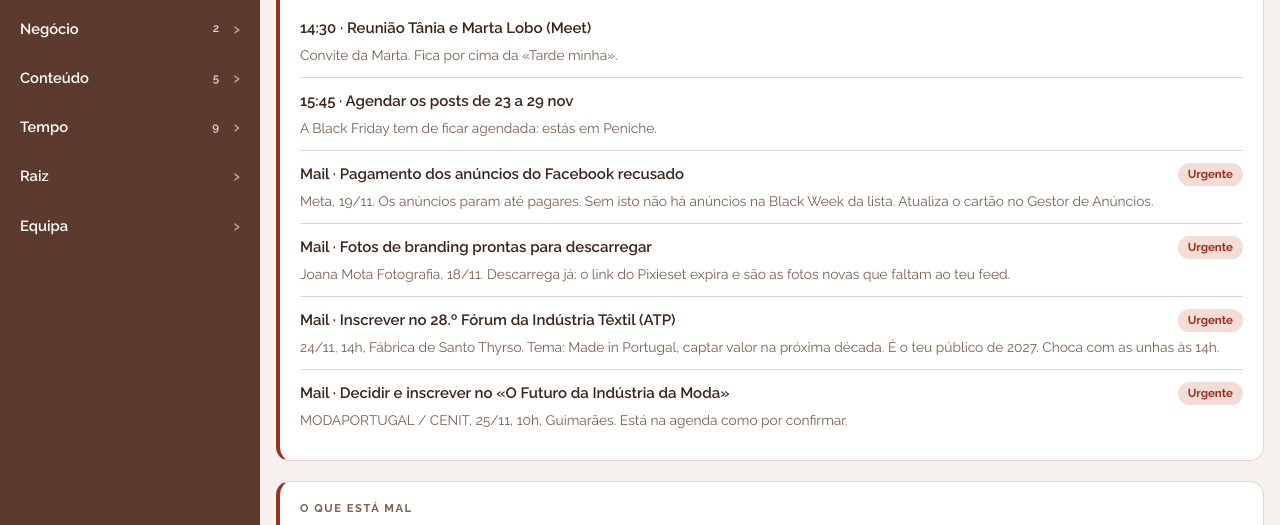
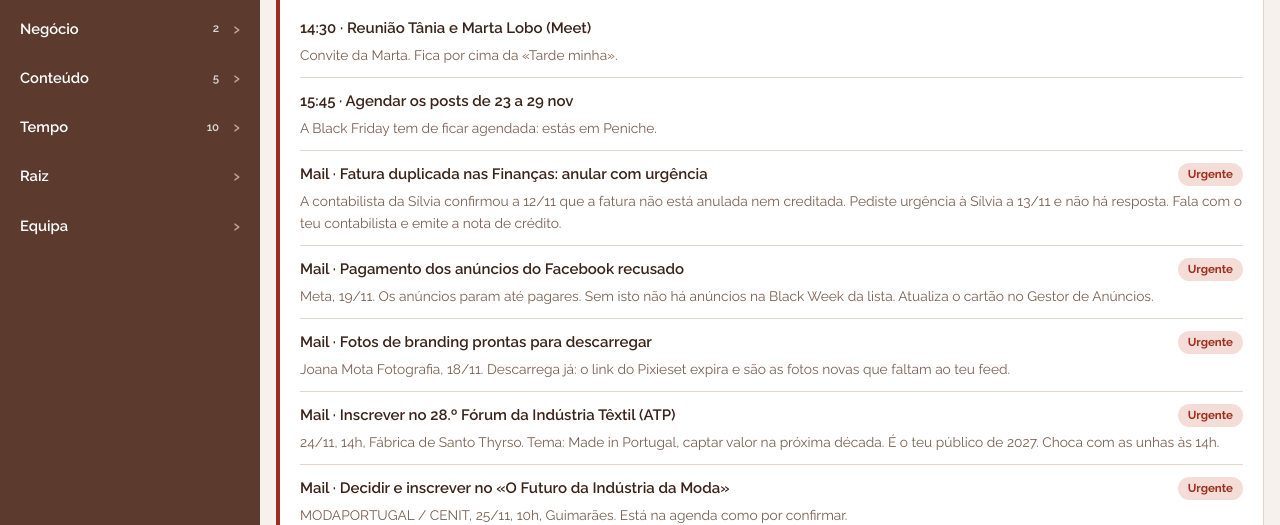
Before and after one commit to taniasilveiradigital-design/T-nia-Silveira, a plain HTML site: page central-fibra/central.html in a window 1280 px wide. Shown: the part 198-723 px from the top of the page. Drawn offline with nearby package versions, Linux system fonts and the light colour scheme; a web font is replaced by a local one.

Commit message:
Central FIBRA: dinheiro com despesas e alertas do email
Co-Authored-By: Claude Opus 5.5 <noreply@anthropic.com>
Claude-Session: https://claude.ai/code/session_01BM94MNg1fZUwfWwcj5CnWW

```diff
--- a/central-fibra/mail.json
+++ b/central-fibra/mail.json
@@ -1,49 +1,230 @@
 {
-"atualizado":"2026-11-20T12:15",
-"conta":"taniasilveira.digital@gmail.com",
-"resumo":"Dois assuntos urgentes: o pagamento dos anúncios do Facebook foi recusado e as fotos de branding estão prontas para descarregar. No setor, a semana é de eventos à porta: Fórum da ATP a 24/11 e MODAPORTUGAL a 25/11.",
-"pendentes":[
- {"p":"alta","t":"Pagamento dos anúncios do Facebook recusado","s":"Meta, 19/11. Os anúncios param até pagares. Sem isto não há anúncios na Black Week da lista. Atualiza o cartão no Gestor de Anúncios.","q":"Hoje"},
- {"p":"alta","t":"Fotos de branding prontas para descarregar","s":"Joana Mota Fotografia, 18/11. Descarrega já: o link do Pixieset expira e são as fotos novas que faltam ao teu feed.","q":"Hoje"},
- {"p":"alta","t":"Inscrever no 28.º Fórum da Indústria Têxtil (ATP)","s":"24/11, 14h, Fábrica de Santo Thyrso. Tema: Made in Portugal, captar valor na próxima década. É o teu público de 2027. Choca com as unhas às 14h.","q":"Até 23/11"},
- {"p":"alta","t":"Decidir e inscrever no «O Futuro da Indústria da Moda»","s":"MODAPORTUGAL / CENIT, 25/11, 10h, Guimarães. Está na agenda como por confirmar.","q":"Até 24/11"},
- {"p":"media","t":"Responder ao convite da Hélia Carvalho","s":"Mentoria HELIUM a 30/11, 10h30. Ainda está por aceitar.","q":"Esta semana"},
- {"p":"media","t":"Ver as menções da Sarah no Trello","s":"20/11: cartão «Quarta: análise de uma IA usada de forma errada na marca». 19/11: «Segunda: perguntas de quem está a começar». 17/11: «Terça: o fornecedor que todos indicam».","q":"Hoje"},
- {"p":"media","t":"Webinar Textile Futures 2040 choca com a Aula Impulsia","s":"25/11 às 15h. Estás inscrita. Pede a gravação ao Forum for the Future.","q":"Até 25/11"},
- {"p":"baixa","t":"Confirmar a autorização no Supabase","s":"18/11: foi autorizada uma aplicação nova na tua organização. Se não foste tu, revoga.","q":"Esta semana"},
- {"p":"baixa","t":"Teste do Supermetrics a acabar","s":"Se não usas, deixa acabar. Não pagues.","q":"—"}
-],
-"radar":[
- {"a":"Têxtil","f":"T Jornal (ATP)","d":"2026-11-18","t":"28.º Fórum da Indústria Têxtil a 24/11","x":"30 anos do Fórum. Painéis com Pascal Morand (FHCM), Mário Jorge Machado (EURATEX) e EURATEX/Comissão Europeia. Keynote de João Filipe Torneiro sobre criar e captar valor.","w":"É exatamente a tua conversa de 2027: a fábrica que quer marca própria e margem. Ir, ouvir, fazer contactos."},
- {"a":"IA","f":"Portugal Têxtil · T Jornal","d":"2026-11-19","t":"Smartex.ai lança plataforma de IA com apoio da H&M","x":"Tony Fadell (iPod, iPhone, Nest) é o novo presidente da tecnológica portuguesa. A empresa apresenta em Hong Kong uma solução para produtores e marcas e o equipamento Inspect.","w":"IA no chão de fábrica, feita em Portugal. Prova para o teu discurso de IA aplicada à produção."},
- {"a":"Têxtil","f":"Portugal Têxtil","d":"2026-11-18","t":"80% dos consumidores não conhecem o Passaporte Digital de Produto","x":"Estudo da Universidade do Minho e do CITEVE, publicado na Sustainability.","w":"As marcas vão ter de explicar o produto antes de o cliente perguntar. Tema forte para conteúdo."},
- {"a":"Negócios","f":"Portugal Têxtil · ModaPortugal","d":"2026-11-19","t":"Vestuário profissional pede para ser valorizado","x":"Axfilia, Jobs Uniforms, Trot, Profartic/Naivest e HR Proteção defendem durabilidade, especialização técnica e serviço contra a concorrência só pelo preço.","w":"Nicho com margem e procura. Fábricas deste segmento podem precisar de ti para comunicar valor."},
- {"a":"Moda","f":"T Jornal (ATP)","d":"2026-11-19","t":"Marcas portuguesas em showcase em Seul","x":"Laranjinha, Wolf & Rita, Susana Bettencourt, Play Up e outras no Made in Portugal Naturally, da AICEP.","w":"Muitas são de moda infantil: referência útil para a Traços D'Amor."},
- {"a":"Negócios","f":"FashionNetwork","d":"2026-11-17","t":"Pure Cotton (Barcelos) com dívida de 11,5 milhões","x":"Despede 31 pessoas e pede perdão de 70% aos credores.","w":"Caso real de fábrica a cair. Mostra o risco de depender de poucos clientes e de preço."},
- {"a":"Negócios","f":"FashionNetwork","d":"2026-11-19","t":"Fábrica de calçado Asial, em Vizela, fecha","x":"130 trabalhadores sem emprego, seis anos depois da abertura.","w":"Mesmo padrão: a indústria do Vale do Ave sob pressão. Contexto para o Fórum de dia 24."},
- {"a":"Moda","f":"FashionNetwork","d":"2026-11-19","t":"Josefinas promove Daniela Brito a CEO","x":"Mariano Shoes lança linha masculina com Paulo Battista.","w":"Marcas portuguesas a profissionalizar a gestão: o perfil de cliente que já vende."},
- {"a":"Negócios","f":"FashionNetwork","d":"2026-11-20","t":"Sonae com lucros de 245 milhões até setembro (+23%)","x":"Chiado é a zona comercial mais cara do país. A newsletter fala também do Passaporte Digital de Produto.","w":"Contexto de retalho. Pouco impacto direto em ti."},
- {"a":"Têxtil","f":"Portugal Têxtil","d":"2026-11-17","t":"Bangladesh: protestos e cerca de 500 fábricas fechadas","x":"O salário mínimo de 90 euros está no centro dos confrontos.","w":"Prazos de produção na Ásia em risco. Argumento para a produção de proximidade."},
- {"a":"Têxtil","f":"Portugal Têxtil","d":"2026-11-16","t":"Portugal produz menos resíduos têxteis, mas recicla abaixo da média","x":"70.858 toneladas em 2024, menos 12,4% do que em 2022. Na UE subiu 9,7%.","w":"Bom número para posts sobre stock parado e produção a mais."},
- {"a":"Têxtil","f":"Portugal Têxtil","d":"2026-11-16","t":"ZDHC alarga a lista de químicos restritos","x":"16 compostos novos e regras mais exigentes para os PFAS.","w":"Fichas técnicas e acabamentos: quem não prova, perde clientes de exportação."},
- {"a":"Têxtil","f":"Portugal Têxtil","d":"2026-11-19","t":"Produção mundial de algodão revista em baixa","x":"117,48 milhões de fardos em 2026/27. A China vendeu 1,9 milhões das reservas.","w":"Pode pressionar o preço do algodão nas próximas coleções."},
- {"a":"Têxtil","f":"T Jornal (ATP)","d":"2026-11-19","t":"Recover e SUPIMA criam algodão reciclado premium","x":"Os resíduos de produção do algodão SUPIMA passam a fibra e fio reciclado.","w":"Reciclado a entrar no segmento premium."}
-],
-"eventos":[
- {"d":"2026-11-24","t":"28.º Fórum da Indústria Têxtil · ATP","l":"Santo Tirso, 14h"},
- {"d":"2026-11-25","t":"O Futuro da Indústria da Moda · MODAPORTUGAL","l":"Guimarães, 10h"},
- {"d":"2026-11-25","t":"Webinar Textile Futures 2040","l":"Online, 15h"},
- {"d":"2026-12-09","t":"Blossom Première Vision","l":"Paris, 9 e 10/12"},
- {"d":"2027-01-12","t":"London Textile Fair · Heimtextil · Pitti Uomo","l":"12 a 15/01"}
-],
-"pinterest":{
- "leitura":"O Pinterest está a mostrar-te sobretudo templates de Canva para psicólogas, nutricionistas e moda infantil. Isto vem do trabalho para a Traços D'Amor e dos packs de Canva, não da tua marca. Para a taniasilveira.pt quase nada serve.",
- "ideias":[
-  {"t":"Moodboard de coleção","d":"Um pin «moodboard» apareceu a 17/11. Formato bom para um carrossel teu: o moodboard de uma coleção e as decisões de produto que saem dele."},
-  {"t":"Story «desentulhar o closet»","d":"Inspiração de stories (13/11). Adapta para «desentulhar o stock»: o que cortar da coleção antes de produzir."},
-  {"t":"Black Friday Kids","d":"Tema recomendado a 12/11. Serve à Traços D'Amor, não a ti."},
-  {"t":"Treinar o Pinterest","d":"Para ele te mostrar coisas úteis, cria uma pasta com pins de fichas técnicas, chão de fábrica e tecidos, e guarda 10 a 15 pins. As recomendações mudam em poucos dias."}
- ]
-},
-"arrumado":"Hoje: 15 emails do Pinterest lidos e movidos para a pasta PINTEREST. As newsletters do setor (Portugal Têxtil, T Jornal/ATP, FashionNetwork, WGSN) já estavam arrumadas nas pastas pelo radar diário. O convite da MODAPORTUGAL ficou na caixa de entrada porque pede decisão."
+ "atualizado": "2026-11-20T12:15",
+ "conta": "taniasilveira.digital@gmail.com",
+ "resumo": "Três urgências: a fatura duplicada nas Finanças, o pagamento dos anúncios do Facebook recusado e as fotos de branding para descarregar. No setor, a semana é de eventos à porta: Fórum da ATP a 24/11 e MODAPORTUGAL a 25/11.",
+ "pendentes": [
+  {
+   "p": "alta",
+   "t": "Fatura duplicada nas Finanças: anular com urgência",
+   "s": "A contabilista da Sílvia confirmou a 12/11 que a fatura não está anulada nem creditada. Pediste urgência à Sílvia a 13/11 e não há resposta. Fala com o teu contabilista e emite a nota de crédito.",
+   "q": "Hoje"
+  },
+  {
+   "p": "alta",
+   "t": "Pagamento dos anúncios do Facebook recusado",
+   "s": "Meta, 19/11. Os anúncios param até pagares. Sem isto não há anúncios na Black Week da lista. Atualiza o cartão no Gestor de Anúncios.",
+   "q": "Hoje"
+  },
+  {
+   "p": "alta",
+   "t": "Fotos de branding prontas para descarregar",
+   "s": "Joana Mota Fotografia, 18/11. Descarrega já: o link do Pixieset expira e são as fotos novas que faltam ao teu feed.",
+   "q": "Hoje"
+  },
+  {
+   "p": "alta",
+   "t": "Inscrever no 28.º Fórum da Indústria Têxtil (ATP)",
+   "s": "24/11, 14h, Fábrica de Santo Thyrso. Tema: Made in Portugal, captar valor na próxima década. É o teu público de 2027. Choca com as unhas às 14h.",
+   "q": "Até 23/11"
+  },
+  {
+   "p": "alta",
+   "t": "Decidir e inscrever no «O Futuro da Indústria da Moda»",
+   "s": "MODAPORTUGAL / CENIT, 25/11, 10h, Guimarães. Está na agenda como por confirmar.",
+   "q": "Até 24/11"
+  },
+  {
+   "p": "media",
+   "t": "Responder ao convite da Hélia Carvalho",
+   "s": "Mentoria HELIUM a 30/11, 10h30. Ainda está por aceitar.",
+   "q": "Esta semana"
+  },
+  {
+   "p": "media",
+   "t": "Ver as menções da Sarah no Trello",
+   "s": "20/11: cartão «Quarta: análise de uma IA usada de forma errada na marca». 19/11: «Segunda: perguntas de quem está a começar». 17/11: «Terça: o fornecedor que todos indicam».",
+   "q": "Hoje"
+  },
+  {
+   "p": "media",
+   "t": "Webinar Textile Futures 2040 choca com a Aula Impulsia",
+   "s": "25/11 às 15h. Estás inscrita. Pede a gravação ao Forum for the Future.",
+   "q": "Até 25/11"
+  },
+  {
+   "p": "baixa",
+   "t": "Confirmar a autorização no Supabase",
+   "s": "18/11: foi autorizada uma aplicação nova na tua organização. Se não foste tu, revoga.",
+   "q": "Esta semana"
+  },
+  {
+   "p": "baixa",
+   "t": "Teste do Supermetrics a acabar",
+   "s": "Se não usas, deixa acabar. Não pagues.",
+   "q": "—"
+  }
+ ],
+ "radar": [
+  {
+   "a": "Têxtil",
+   "f": "T Jornal (ATP)",
+   "d": "2026-11-18",
+   "t": "28.º Fórum da Indústria Têxtil a 24/11",
+   "x": "30 anos do Fórum. Painéis com Pascal Morand (FHCM), Mário Jorge Machado (EURATEX) e EURATEX/Comissão Europeia. Keynote de João Filipe Torneiro sobre criar e captar valor.",
+   "w": "É exatamente a tua conversa de 2027: a fábrica que quer marca própria e margem. Ir, ouvir, fazer contactos."
+  },
+  {
+   "a": "IA",
+   "f": "Portugal Têxtil · T Jornal",
+   "d": "2026-11-19",
+   "t": "Smartex.ai lança plataforma de IA com apoio da H&M",
+   "x": "Tony Fadell (iPod, iPhone, Nest) é o novo presidente da tecnológica portuguesa. A empresa apresenta em Hong Kong uma solução para produtores e marcas e o equipamento Inspect.",
+   "w": "IA no chão de fábrica, feita em Portugal. Prova para o teu discurso de IA aplicada à produção."
+  },
+  {
+   "a": "Têxtil",
+   "f": "Portugal Têxtil",
+   "d": "2026-11-18",
+   "t": "80% dos consumidores não conhecem o Passaporte Digital de Produto",
+   "x": "Estudo da Universidade do Minho e do CITEVE, publicado na Sustainability.",
+   "w": "As marcas vão ter de explicar o produto antes de o cliente perguntar. Tema forte para conteúdo."
+  },
+  {
+   "a": "Negócios",
+   "f": "Portugal Têxtil · ModaPortugal",
+   "d": "2026-11-19",
+   "t": "Vestuário profissional pede para ser valorizado",
+   "x": "Axfilia, Jobs Uniforms, Trot, Profartic/Naivest e HR Proteção defendem durabilidade, especialização técnica e serviço contra a concorrência só pelo preço.",
+   "w": "Nicho com margem e procura. Fábricas deste segmento podem precisar de ti para comunicar valor."
+  },
+  {
+   "a": "Moda",
+   "f": "T Jornal (ATP)",
+   "d": "2026-11-19",
+   "t": "Marcas portuguesas em showcase em Seul",
+   "x": "Laranjinha, Wolf & Rita, Susana Bettencourt, Play Up e outras no Made in Portugal Naturally, da AICEP.",
+   "w": "Muitas são de moda infantil: referência útil para a Traços D'Amor."
+  },
+  {
+   "a": "Negócios",
+   "f": "FashionNetwork",
+   "d": "2026-11-17",
+   "t": "Pure Cotton (Barcelos) com dívida de 11,5 milhões",
+   "x": "Despede 31 pessoas e pede perdão de 70% aos credores.",
+   "w": "Caso real de fábrica a cair. Mostra o risco de depender de poucos clientes e de preço."
+  },
+  {
+   "a": "Negócios",
+   "f": "FashionNetwork",
+   "d": "2026-11-19",
+   "t": "Fábrica de calçado Asial, em Vizela, fecha",
+   "x": "130 trabalhadores sem emprego, seis anos depois da abertura.",
+   "w": "Mesmo padrão: a indústria do Vale do Ave sob pressão. Contexto para o Fórum de dia 24."
+  },
+  {
+   "a": "Moda",
+   "f": "FashionNetwork",
+   "d": "2026-11-19",
+   "t": "Josefinas promove Daniela Brito a CEO",
+   "x": "Mariano Shoes lança linha masculina com Paulo Battista.",
+   "w": "Marcas portuguesas a profissionalizar a gestão: o perfil de cliente que já vende."
+  },
+  {
+   "a": "Negócios",
+   "f": "FashionNetwork",
+   "d": "2026-11-20",
+   "t": "Sonae com lucros de 245 milhões até setembro (+23%)",
+   "x": "Chiado é a zona comercial mais cara do país. A newsletter fala também do Passaporte Digital de Produto.",
+   "w": "Contexto de retalho. Pouco impacto direto em ti."
+  },
+  {
+   "a": "Têxtil",
+   "f": "Portugal Têxtil",
+   "d": "2026-11-17",
+   "t": "Bangladesh: protestos e cerca de 500 fábricas fechadas",
+   "x": "O salário mínimo de 90 euros está no centro dos confrontos.",
+   "w": "Prazos de produção na Ásia em risco. Argumento para a produção de proximidade."
+  },
+  {
+   "a": "Têxtil",
+   "f": "Portugal Têxtil",
+   "d": "2026-11-16",
+   "t": "Portugal produz menos resíduos têxteis, mas recicla abaixo da média",
+   "x": "70.858 toneladas em 2024, menos 12,4% do que em 2022. Na UE subiu 9,7%.",
+   "w": "Bom número para posts sobre stock parado e produção a mais."
+  },
+  {
+   "a": "Têxtil",
+   "f": "Portugal Têxtil",
+   "d": "2026-11-16",
+   "t": "ZDHC alarga a lista de químicos restritos",
+   "x": "16 compostos novos e regras mais exigentes para os PFAS.",
+   "w": "Fichas técnicas e acabamentos: quem não prova, perde clientes de exportação."
+  },
+  {
+   "a": "Têxtil",
+   "f": "Portugal Têxtil",
+   "d": "2026-11-19",
+   "t": "Produção mundial de algodão revista em baixa",
+   "x": "117,48 milhões de fardos em 2026/27. A China vendeu 1,9 milhões das reservas.",
+   "w": "Pode pressionar o preço do algodão nas próximas coleções."
+  },
+  {
+   "a": "Têxtil",
+   "f": "T Jornal (ATP)",
+   "d": "2026-11-19",
+   "t": "Recover e SUPIMA criam algodão reciclado premium",
+   "x": "Os resíduos de produção do algodão SUPIMA passam a fibra e fio reciclado.",
+   "w": "Reciclado a entrar no segmento premium."
+  }
+ ],
+ "eventos": [
+  {
+   "d": "2026-11-24",
+   "t": "28.º Fórum da Indústria Têxtil · ATP",
+   "l": "Santo Tirso, 14h"
+  },
+  {
+   "d": "2026-11-25",
+   "t": "O Futuro da Indústria da Moda · MODAPORTUGAL",
+   "l": "Guimarães, 10h"
+  },
+  {
+   "d": "2026-11-25",
+   "t": "Webinar Textile Futures 2040",
+   "l": "Online, 15h"
+  },
+  {
+   "d": "2026-12-09",
+   "t": "Blossom Première Vision",
+   "l": "Paris, 9 e 10/12"
+  },
+  {
+   "d": "2027-01-12",
+   "t": "London Textile Fair · Heimtextil · Pitti Uomo",
+   "l": "12 a 15/01"
+  }
+ ],
+ "pinterest": {
+  "leitura": "O Pinterest está a mostrar-te sobretudo templates de Canva para psicólogas, nutricionistas e moda infantil. Isto vem do trabalho para a Traços D'Amor e dos packs de Canva, não da tua marca. Para a taniasilveira.pt quase nada serve.",
+  "ideias": [
+   {
+    "t": "Moodboard de coleção",
+    "d": "Um pin «moodboard» apareceu a 17/11. Formato bom para um carrossel teu: o moodboard de uma coleção e as decisões de produto que saem dele."
+   },
+   {
+    "t": "Story «desentulhar o closet»",
+    "d": "Inspiração de stories (13/11). Adapta para «desentulhar o stock»: o que cortar da coleção antes de produzir."
+   },
+   {
+    "t": "Black Friday Kids",
+    "d": "Tema recomendado a 12/11. Serve à Traços D'Amor, não a ti."
+   },
+   {
+    "t": "Treinar o Pinterest",
+    "d": "Para ele te mostrar coisas úteis, cria uma pasta com pins de fichas técnicas, chão de fábrica e tecidos, e guarda 10 a 15 pins. As recomendações mudam em poucos dias."
+   }
+  ]
+ },
+ "arrumado": "Hoje: 15 emails do Pinterest lidos e movidos para a pasta PINTEREST. As newsletters do setor (Portugal Têxtil, T Jornal/ATP, FashionNetwork, WGSN) já estavam arrumadas nas pastas pelo radar diário. O convite da MODAPORTUGAL ficou na caixa de entrada porque pede decisão."
 }
```
Also changed, not shown: central-fibra/central.html (+10 -3 lines), central-fibra/dinheiro.json (added, +15 -0 lines), central-fibra/index.html (+10 -3 lines).
